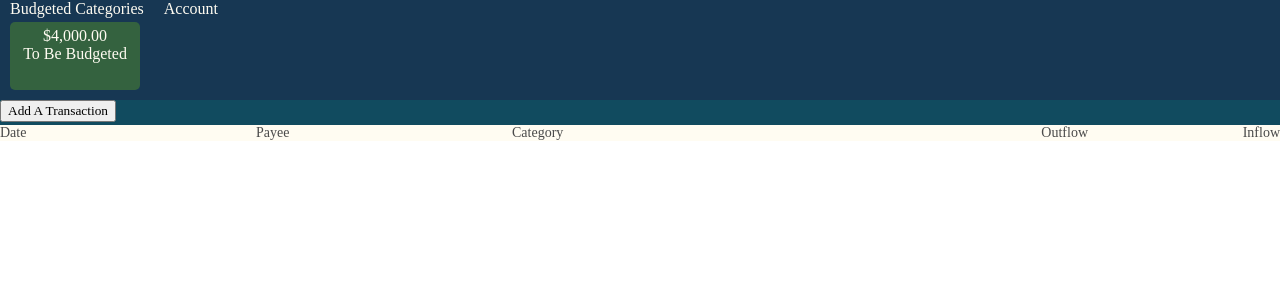
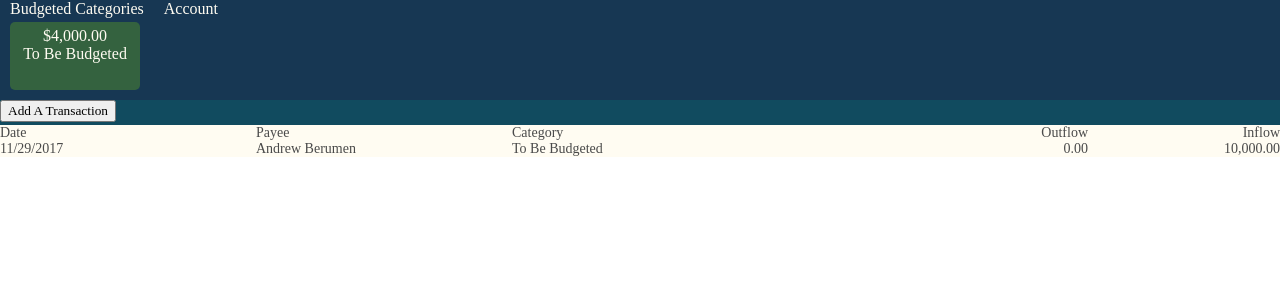
Before and after one commit to anbe6083/Budget_Application, a React (Create React App) app: page / in a window 1280 px wide. Shown: the top 300 px of the page. Built offline with nearby package versions, Linux system fonts and the light colour scheme.

Commit message:
Added hardcoded transaction

```diff
--- a/src/App.css
+++ b/src/App.css
@@ -59,6 +59,7 @@
   left: 10px;
 }
 
+
 .col1 {
   display: inline-block;
   width: 20%;
--- a/src/mainBody.js
+++ b/src/mainBody.js
@@ -1,6 +1,7 @@
 import React, { Component } from 'react';
 import './App.css';
 import TopLabel from './topLabel';
+import Transaction from './transaction';
 export default class MainBody extends Component {
     constructor(props) {
         super(props);
@@ -10,6 +11,7 @@ export default class MainBody extends Component {
         return (
             <div className="mainBody">
                 <TopLabel />
+                <Transaction />
             </div>
         )
     }
--- /dev/null
+++ b/src/transaction.js
@@ -0,0 +1,29 @@
+import React, {Component} from 'react';
+
+export default class Transaction extends Component {
+    constructor(props) {
+        super(props);
+    }
+
+    render() {
+        return (
+            <div>
+                <div className="col1">
+                    11/29/2017
+                </div>
+                <div className="col2">
+                    Andrew Berumen
+                </div>
+                <div className="col3">
+                    To Be Budgeted
+                </div>
+                <div className="col4">
+                    0.00
+                </div>
+                <div className="col5">
+                    10,000.00
+                </div>
+            </div>
+        )
+    }
+}
```
